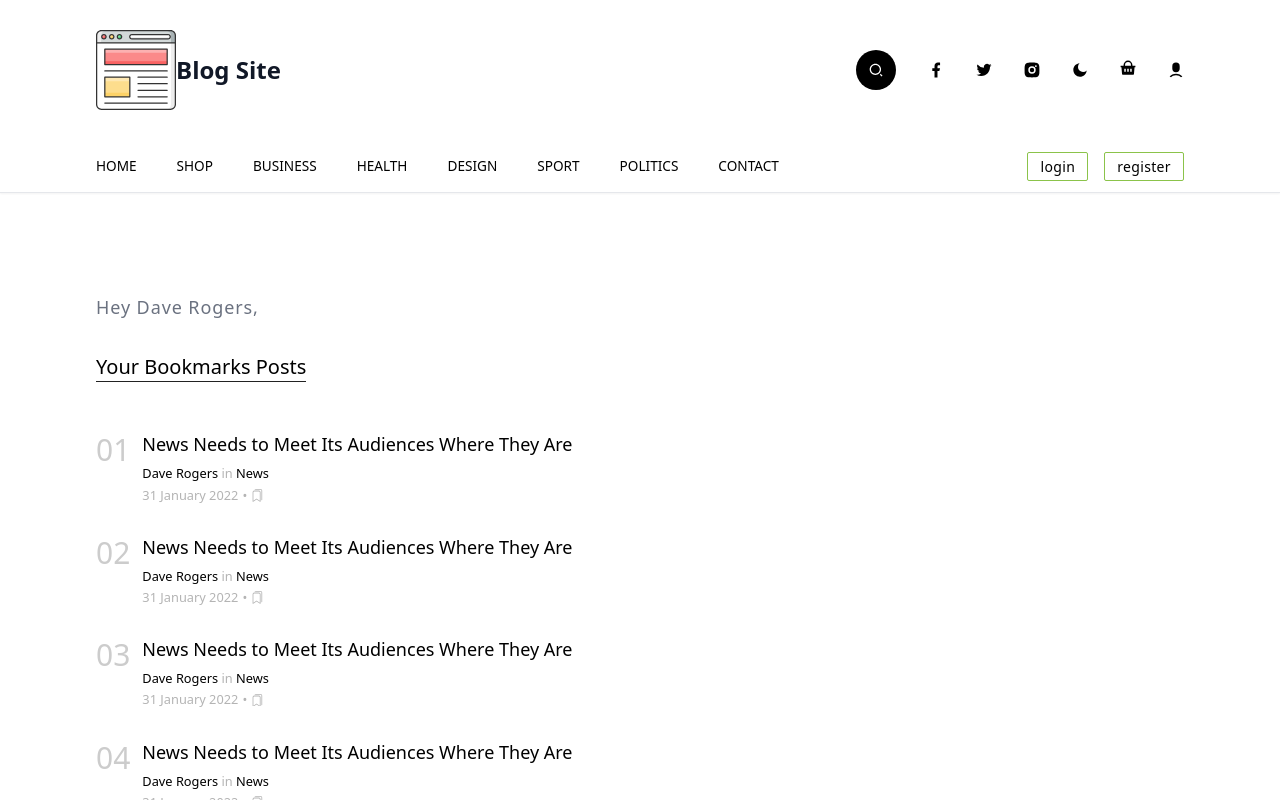
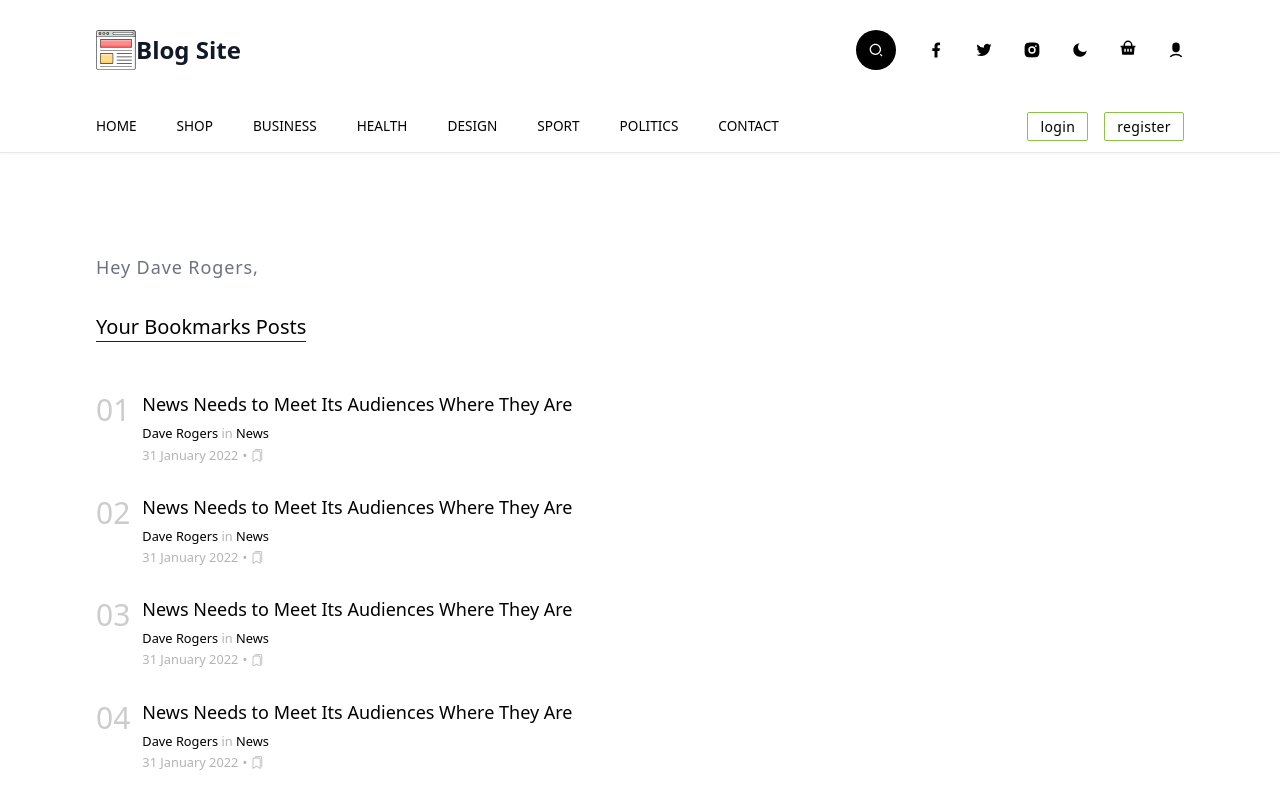
Before and after one commit to HelloTanvir/blog-site-frontend, a Next.js app: page /profile in a window 1280 px wide. Built offline with nearby package versions, Linux system fonts and the light colour scheme.

Commit message:
logo size changed

```diff
--- a/src/components/Logo.tsx
+++ b/src/components/Logo.tsx
@@ -1,7 +1,7 @@
 import Image from 'next/image';
 
 function logo() {
-    return <Image src="/logo.svg" width={80} height={40} alt="logo" />;
+    return <Image src="/logo.svg" width={40} height={40} alt="logo" />;
 }
 
 export default logo;
```
